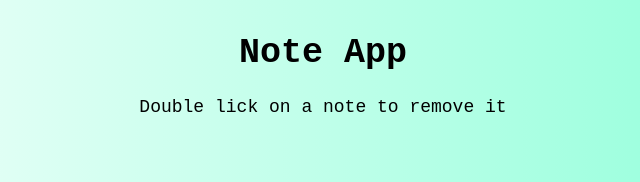
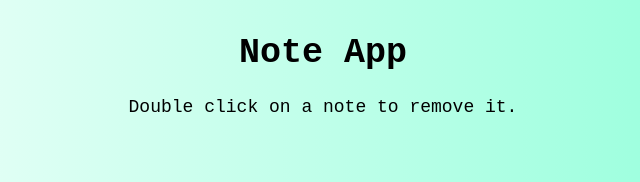
Before and after one commit to shivanirai28/note-app, a plain HTML site: page index.html in a window 1280 px wide. Shown: the top 182 px of the page, 317-957 px from the left. Drawn offline with Linux system fonts and the light colour scheme.

Commit message:
final commit

```diff
--- a/index.html
+++ b/index.html
@@ -8,7 +8,7 @@
   </head>
   <body>
     <h1 class="heading">Note App</h1>
-    <p class="info-text">Double lick on a note to remove it</p>
+    <p class="info-text">Double click on a note to remove it.</p>
     <div class="app" id="app">
       <textarea
         cols="30"
```
